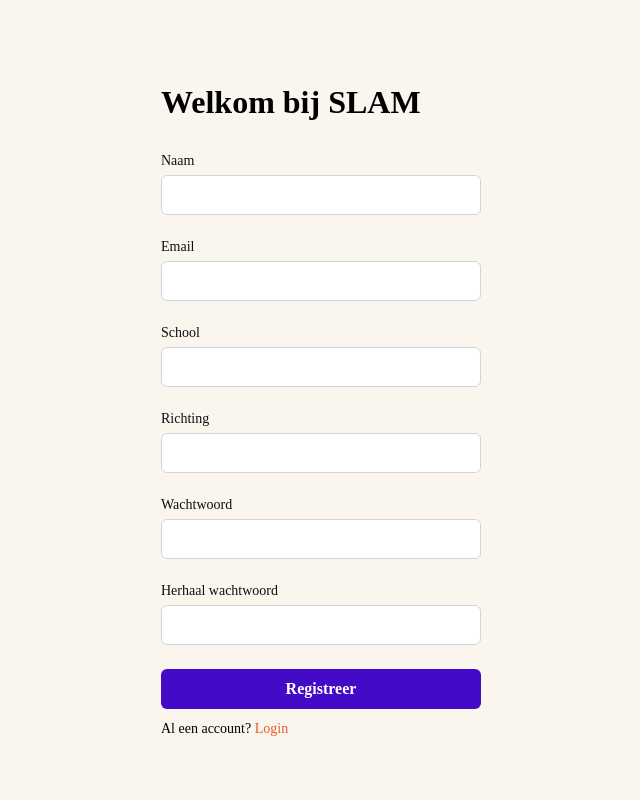
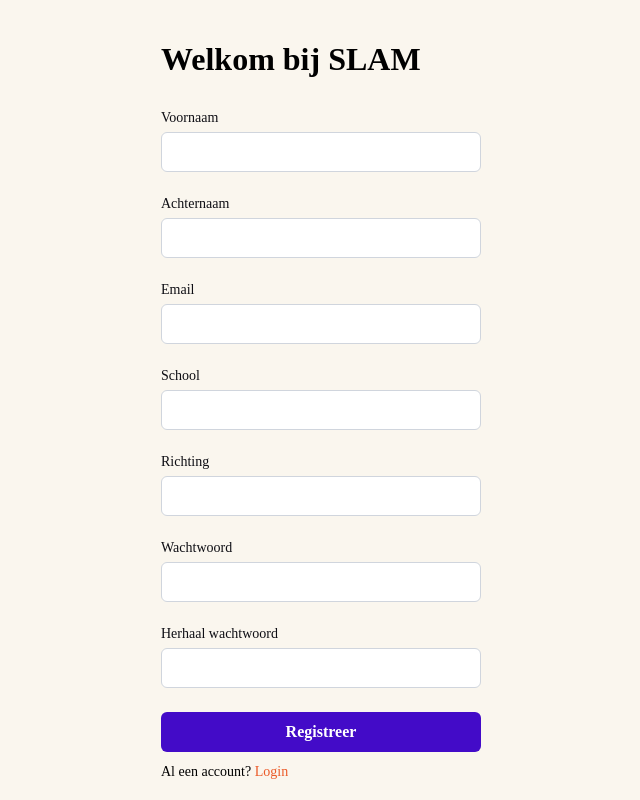
Before and after one commit to ellendeveth/SLAM, a PHP site: page /register/register-student.php in a window 1280 px wide. Shown: the whole page, without its empty margins (319-959 px from the left). Run offline with PHP 8.4, Linux system fonts and the light colour scheme; some web fonts are replaced.

Commit message:
refactor: add lastname to student and description to vzw

```diff
--- a/classes/User.php
+++ b/classes/User.php
@@ -244,8 +244,9 @@
                 throw new Exception("Passwords do not match");
             }
             $conn = Db::getInstance();
-            $statement = $conn->prepare("INSERT INTO users (name, email, password, is_student) VALUES (:name, :email, :password, :student)");
+            $statement = $conn->prepare("INSERT INTO users (name, description, email, password, is_student) VALUES (:name, :description, :email, :password, :student)");
             $statement->bindValue(':name', $this->name);
+            $statement->bindValue(':description', $this->description);
             $statement->bindValue(':email', $this->email);
             $statement->bindValue(':password', $password);
             $statement->bindValue(':student', $this->student);
--- a/register/register-student.php
+++ b/register/register-student.php
@@ -4,7 +4,8 @@
      if (!empty($_POST['register'])) {
          try {
              $user = new User();
-             $user->setName($_POST['name']);
+             $user->setFirstname($_POST['name']);
+             $user->setLastname($_POST["lastname"]);
              $user->setEmail($_POST['email']);
              $user->setPassword($_POST['password']);
              $user->setConfirm($_POST['confirm']);
@@ -40,8 +41,13 @@
             <?php endif; ?>
 
             <div class="form__container">
-                <label class="form__text" for="name">Naam</label>
+                <label class="form__text" for="name">Voornaam</label>
                 <input class="form__input" type="text" name="name">
+            </div>
+
+            <div class="form__container">
+                <label class="form__text" for="lastname">Achternaam</label>
+                <input class="form__input" type="text" name="lastname">
             </div>
 
             <div class="form__container">
```
Also changed, not shown: register/register-organization.php (+7 -1 lines).
